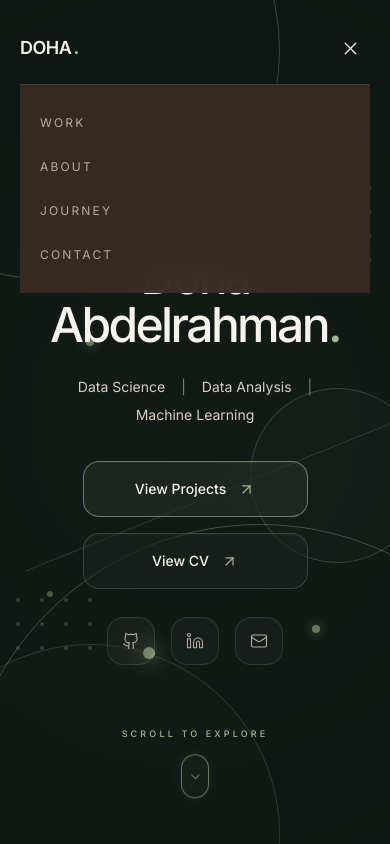
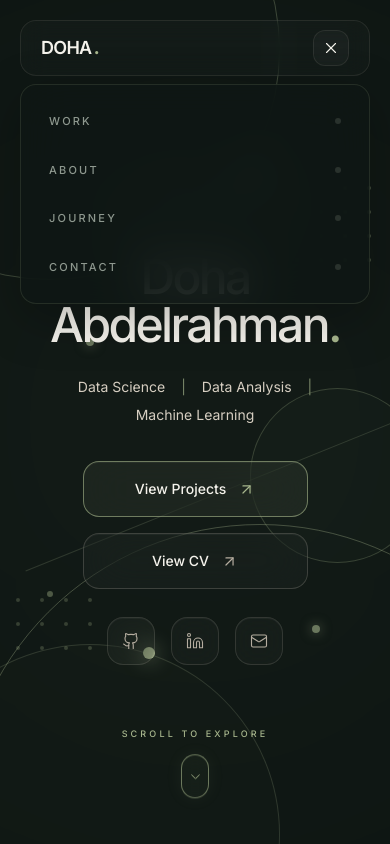
Before and after one commit to DohaAbdelrahman/Doha, a Next.js app: page / in a window 390 px wide. Both pictures are taken after a click on the button 350 px from the left and 48 px from the top of the page. Shown: the top 844 px of the page. Built offline with nearby package versions, Linux system fonts and the light colour scheme.

Commit message:
final navigation

```diff
--- a/src/components/portfolio/Navigation.tsx
+++ b/src/components/portfolio/Navigation.tsx
@@ -68,14 +68,33 @@ export default function Navigation() {
 
   return (
     <motion.header
-      initial={{ y: -20, opacity: 0 }}
-      animate={{ y: 0, opacity: 1 }}
+      initial={{
+        y: -20,
+        opacity: 0,
+      }}
+      animate={{
+        y: 0,
+        opacity: 1,
+      }}
       transition={{
         duration: 0.6,
         ease: "easeOut",
       }}
-      className="fixed left-0 right-0 top-0 z-50 px-5 pt-5 sm:px-8"
+      className="
+        fixed
+        left-0
+        right-0
+        top-0
+        z-50
+        px-5
+        pt-5
+        sm:px-8
+      "
     >
+      {/* =====================================================
+          DESKTOP / MAIN NAVIGATION
+      ===================================================== */}
+
       <nav
         className={`
           mx-auto
@@ -84,45 +103,53 @@ export default function Navigation() {
           max-w-7xl
           items-center
           justify-between
+          rounded-2xl
+          border
+          px-5
           transition-all
           duration-500
+          sm:px-7
+
           ${
             scrolled
               ? `
-                border-b
-                border-[#D6CEC1]/10
-                bg-[#3A2A23]/90
-                backdrop-blur-md
+                border-[#A7B68D]/20
+                bg-[#0F1714]/70
+                shadow-[0_8px_35px_rgba(0,0,0,0.18)]
+                backdrop-blur-xl
               `
               : `
-                bg-transparent
+                border-[#D6CEC1]/10
+                bg-[#F5F3EC]/[0.018]
+                backdrop-blur-md
               `
           }
         `}
       >
-        {/* Logo */}
+        {/* =================================================
+            LOGO
+        ================================================= */}
 
         <button
           type="button"
           onClick={handleLogoClick}
+          aria-label="Go to home"
           className="
             group
             flex
             items-baseline
             gap-0.5
-            text-left
           "
-          aria-label="Go to home"
         >
           <span
             className="
               text-lg
               font-semibold
-              tracking-[-0.03em]
-              text-[#F4F0E8]
+              tracking-[-0.04em]
+              text-[#F5F3EC]
               transition-colors
               duration-300
-              group-hover:text-[#B5ADA0]
+              group-hover:text-[#D6CEC1]
               sm:text-xl
             "
           >
@@ -134,19 +161,22 @@ export default function Navigation() {
               text-xl
               font-semibold
               leading-none
-              text-[#A8AD8A]
-              transition-transform
+              text-[#A7B68D]
+              transition-all
               duration-300
-              group-hover:translate-y-[-1px]
+              group-hover:text-[#B8C49F]
+              group-hover:drop-shadow-[0_0_8px_rgba(167,182,141,0.45)]
             "
           >
             .
           </span>
         </button>
 
-        {/* Desktop Navigation */}
+        {/* =================================================
+            DESKTOP LINKS
+        ================================================= */}
 
-        <div className="hidden items-center gap-8 md:flex">
+        <div className="hidden items-center gap-7 md:flex lg:gap-9">
           {navigation.map((item) => {
             const isActive = activeSection === item.section;
 
@@ -159,9 +189,9 @@ export default function Navigation() {
                   group
                   relative
                   py-2
-                  text-[11px]
+                  text-[10px]
                   font-medium
-                  tracking-[0.18em]
+                  tracking-[0.2em]
                 "
               >
                 <span
@@ -170,21 +200,25 @@ export default function Navigation() {
                     duration-300
                     ${
                       isActive
-                        ? "text-[#F4F0E8]"
-                        : "text-[#B5ADA0] hover:text-[#F4F0E8]"
+                        ? "text-[#F5F3EC]"
+                        : "text-[#8E988F] group-hover:text-[#F5F3EC]"
                     }
                   `}
                 >
                   {item.label}
                 </span>
 
+                {/* Active / Hover Line */}
+
                 <span
                   className={`
                     absolute
                     bottom-0
-                    left-0
+                    left-1/2
                     h-px
-                    bg-[#A8AD8A]
+                    -translate-x-1/2
+                    bg-[#A7B68D]
+                    shadow-[0_0_8px_rgba(167,182,141,0.4)]
                     transition-all
                     duration-300
                     ${
@@ -199,63 +233,89 @@ export default function Navigation() {
           })}
         </div>
 
-        {/* Mobile Menu Button */}
+        {/* =================================================
+            MOBILE BUTTON
+        ================================================= */}
 
         <button
           type="button"
           onClick={() => setMobileOpen((prev) => !prev)}
           className="
             flex
-            h-10
-            w-10
+            h-9
+            w-9
             items-center
             justify-center
-            text-[#F4F0E8]
+            rounded-lg
+            border
+            border-[#D6CEC1]/10
+            bg-[#F5F3EC]/[0.025]
+            text-[#F5F3EC]
+            backdrop-blur-md
+            transition-all
+            duration-300
+            hover:border-[#A7B68D]/40
+            hover:bg-[#A7B68D]/[0.06]
             md:hidden
           "
           aria-label="Toggle navigation menu"
           aria-expanded={mobileOpen}
         >
           {mobileOpen ? (
-            <X size={21} strokeWidth={1.5} />
+            <X
+              size={18}
+              strokeWidth={1.5}
+            />
           ) : (
-            <Menu size={21} strokeWidth={1.5} />
+            <Menu
+              size={18}
+              strokeWidth={1.5}
+            />
           )}
         </button>
       </nav>
 
-      {/* Mobile Menu */}
+      {/* =====================================================
+          MOBILE MENU
+      ===================================================== */}
 
       <AnimatePresence>
         {mobileOpen && (
           <motion.div
             initial={{
               opacity: 0,
-              y: -10,
+              y: -12,
+              scale: 0.98,
             }}
             animate={{
               opacity: 1,
               y: 0,
+              scale: 1,
             }}
             exit={{
               opacity: 0,
-              y: -10,
+              y: -12,
+              scale: 0.98,
             }}
             transition={{
               duration: 0.25,
+              ease: "easeOut",
             }}
             className="
               mx-auto
               mt-2
               max-w-7xl
-              border-t
-              border-[#D6CEC1]/10
-              bg-[#3A2A23]/95
-              backdrop-blur-md
+              overflow-hidden
+              rounded-2xl
+              border
+              border-[#A7B68D]/15
+              bg-[#0F1714]/85
+              shadow-[0_15px_50px_rgba(0,0,0,0.25)]
+              backdrop-blur-xl
               md:hidden
             "
           >
-            <div className="px-2 py-4">
+            <div className="px-3 py-3">
               {navigation.map((item, index) => {
                 const isActive = activeSection === item.section;
 
@@ -266,7 +326,7 @@ export default function Navigation() {
                     onClick={() => handleNavClick(item.href)}
                     initial={{
                       opacity: 0,
-                      x: -10,
+                      x: -12,
                     }}
                     animate={{
                       opacity: 1,
@@ -276,41 +336,51 @@ export default function Navigation() {
                       delay: index * 0.05,
                     }}
                     className="
+                      group
                       flex
                       w-full
                       items-center
                       justify-between
-                      px-3
-                      py-3.5
+                      rounded-xl
+                      px-4
+                      py-4
                       text-left
+                      transition-all
+                      duration-300
+                      hover:bg-[#F5F3EC]/[0.035]
                     "
                   >
                     <span
                       className={`
-                        text-xs
-                        tracking-[0.18em]
+                        text-[11px]
+                        font-medium
+                        tracking-[0.2em]
                         transition-colors
                         duration-300
                         ${
                           isActive
-                            ? "text-[#F4F0E8]"
-                            : "text-[#B5ADA0]"
+                            ? "text-[#F5F3EC]"
+                            : "text-[#8E988F] group-hover:text-[#F5F3EC]"
                         }
                       `}
                     >
                       {item.label}
                     </span>
 
-                    {isActive && (
-                      <span
-                        className="
-                          h-1.5
-                          w-1.5
-                          rounded-full
-                          bg-[#A8AD8A]
-                        "
-                      />
-                    )}
+                    <span
+                      className={`
+                        h-1.5
+                        w-1.5
+                        rounded-full
+                        transition-all
+                        duration-300
+                        ${
+                          isActive
+                            ? "bg-[#A7B68D] shadow-[0_0_10px_rgba(167,182,141,0.7)]"
+                            : "bg-[#6B7468]/30"
+                        }
+                      `}
+                    />
                   </motion.button>
                 );
               })}
```
